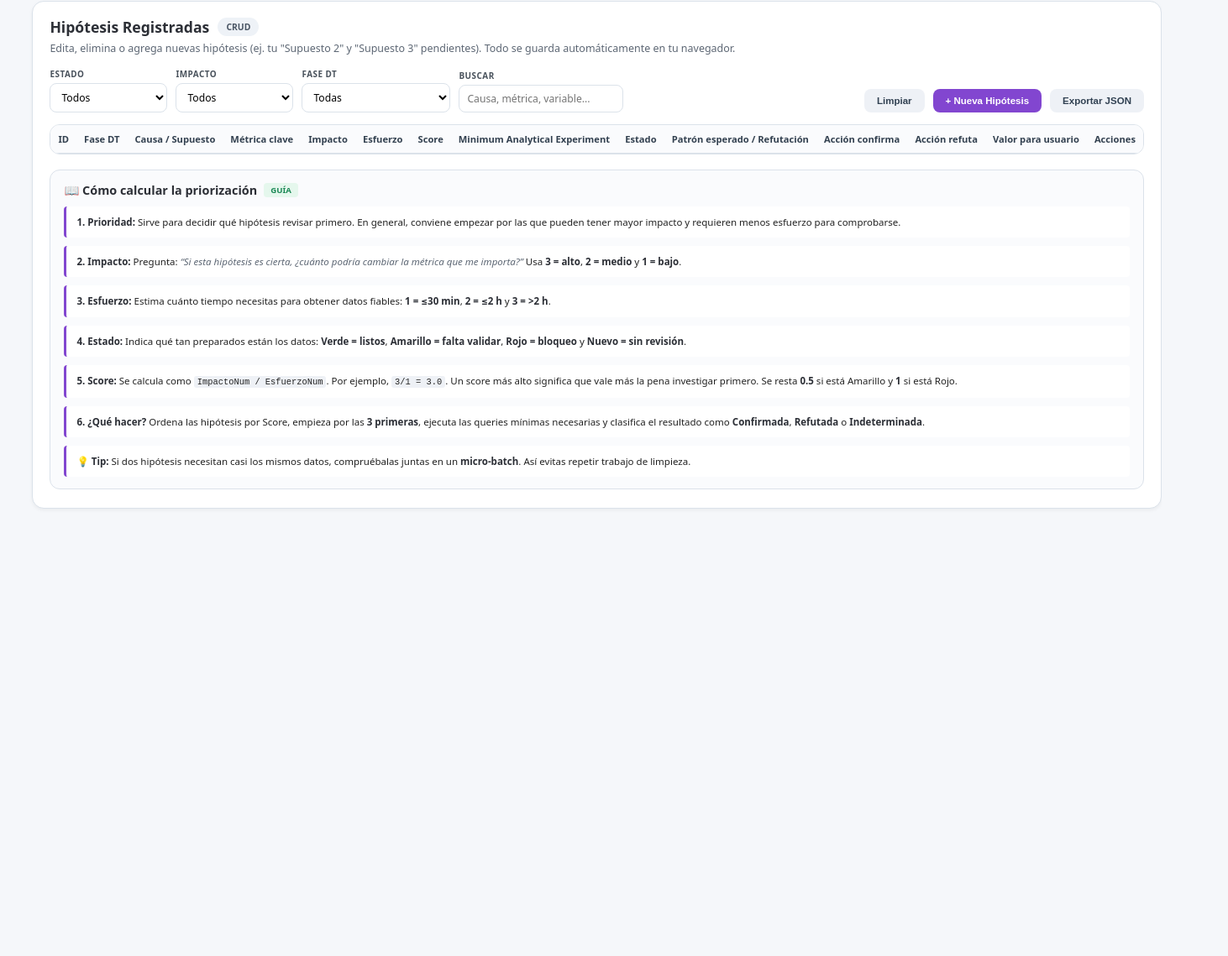
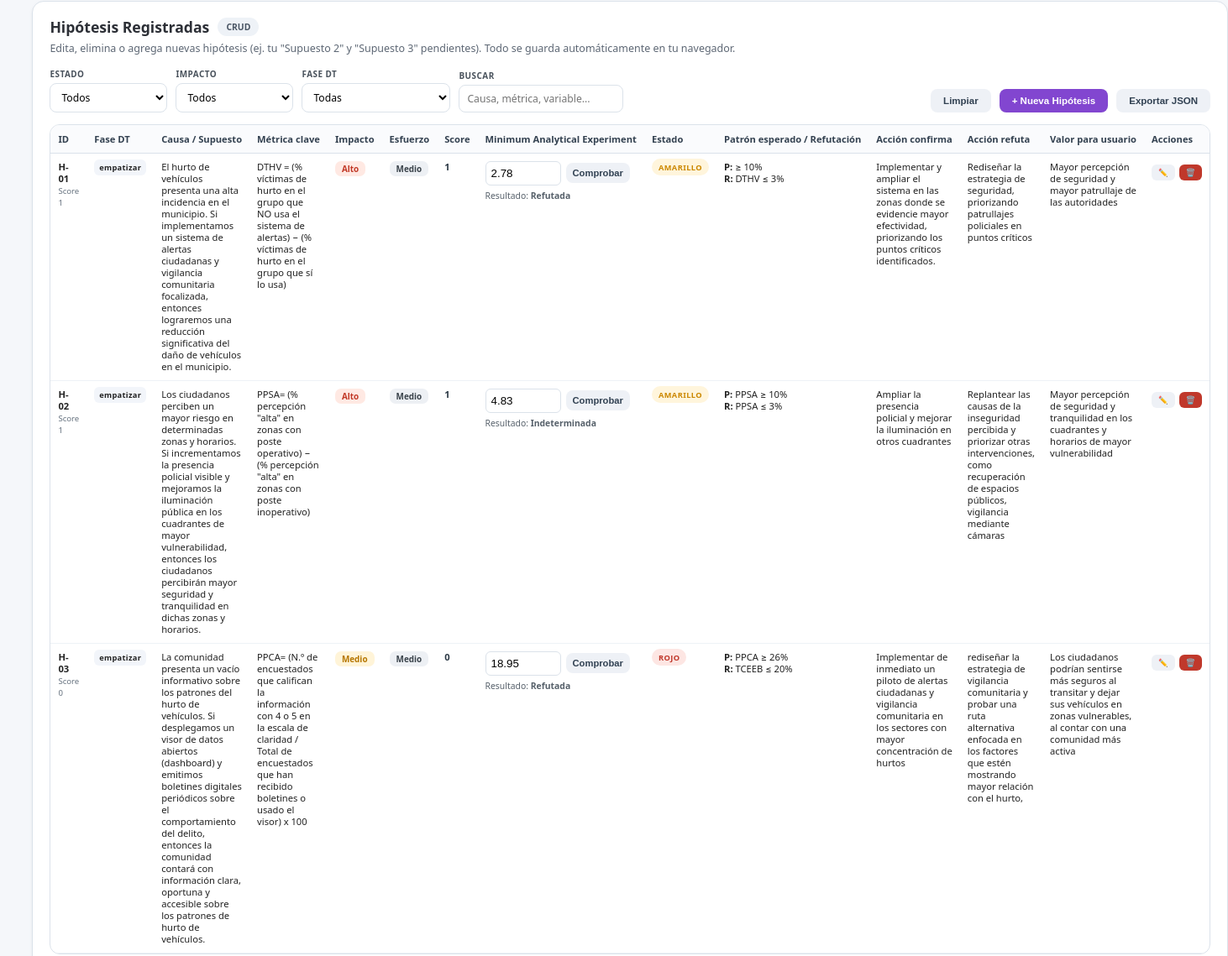
Before and after one commit to estbrayanforero1/Tablero-de-priorizacion-interactivo-de-hipotesis, a plain HTML site: page index.html in a window 1280 px wide. Shown: the part 177-1316 px from the top of the page at 84% size, 1462 px wide, since content can reach past the window. Before the commit the page ends 853 px from the top, so only its background shows below. Drawn offline with nearby package versions, Linux system fonts and the light colour scheme.

Commit message:
Update index.html

```diff
--- a/index.html
+++ b/index.html
@@ -310,52 +310,61 @@ const STORAGE_KEY = "afontibon_hipotesis_v1";
 
 const seedData = [
   {
-    id:"H-01",
-    fase:"empatizar",
-    causa:"El hurto de vehículos presenta una alta incidencia en el municipio. Si implementamos un sistema de alertas ciudadanas y vigilancia comunitaria focalizada, entonces lograremos una reducción significativa del hurto de vehículos en el municipio.",
-    insight:"Quedé con miedo de que me vuelvan a robar.",
-    metrica:"Porcentaje de víctimas de hurto vehicular según uso del sistema de alertas ciudadanas (% víctimas de hurto en el grupo que NO usa el sistema de alertas) − (% víctimas de hurto en el grupo que sí lo usa)",
-    impacto:"alto",
-    esfuerzo:"medio",
-    estado:"a",
-    patron:"4%",
-    refutacion:"PCHV ≤ 3%",
-    accionConfirma:"Implementar y ampliar el sistema en las zonas donde se evidencie mayor efectividad, priorizando los puntos críticos identificados.",
-    accionRefuta:"Rediseñar la estrategia de seguridad, priorizando patrullajes policiales en puntos críticos.",
-    valorUsuario:"Mayor percepción de seguridad y mayor patrullaje de las autoridades.",
-    riesgo:"generar costos operativos, baja participación ciudadana y una falsa sensación de seguridad."
+    "id": "H-01",
+    "fase": "empatizar",
+    "causa": "El hurto de vehículos presenta una alta incidencia en el municipio. Si implementamos un sistema de alertas ciudadanas y vigilancia comunitaria focalizada, entonces lograremos una reducción significativa del daño de vehículos en el municipio.",
+    "insight": "\"Quedé con miedo de que me vuelvan a robar\"",
+    "metrica": "DTHV = (% víctimas de hurto en el grupo que NO usa el sistema de alertas) − (% víctimas de hurto en el grupo que sí lo usa)",
+    "impacto": "alto",
+    "esfuerzo": "medio",
+    "estado": "a",
+    "patron": "≥ 10%",
+    "refutacion": "DTHV ≤ 3%",
+    "accionConfirma": "Implementar y ampliar el sistema en las zonas donde se evidencie mayor efectividad, priorizando los puntos críticos identificados.",
+    "accionRefuta": "Rediseñar la estrategia de seguridad, priorizando patrullajes policiales en puntos críticos",
+    "valorUsuario": "Mayor percepción de seguridad y mayor patrullaje de las autoridades",
+    "riesgo": "",
+    "score": 1,
+    "madValue": 2.78,
+    "madResult": "Refutada"
   },
   {
-    id:"H-02",
-    fase:"empatizar",
-    causa:"Los ciudadanos perciben un mayor riesgo en determinadas zonas y horarios. Si incrementamos la presencia policial visible y mejoramos la iluminación pública en los cuadrantes de mayor vulnerabilidad, entonces los ciudadanos percibirán mayor seguridad y tranquilidad en dichas zonas y horarios.",
-    insight:"Quedé con miedo de que me vuelvan a robar.",
-    metrica:"Porcentaje de percepción de seguridad alta en zonas con postes inteligentes operativos (% de percepción de seguridad "alta" en cuadrantes con poste operativo) − (% de percepción "alta" en cuadrantes con poste inoperativo)",
-    impacto:"alto",
-    esfuerzo:"medio",
-    estado:"a",
-    patron:"10%",
-    refutacion:"PPSA ≤ 2%",
-    accionConfirma:"Ampliar la presencia policial y mejorar la iluminación en otros cuadrantes.",
-    accionRefuta:"Replantear las causas de la inseguridad percibida y priorizar otras intervenciones, como recuperación de espacios públicos, vigilancia mediante cámaras.",
-    valorUsuario:"Mayor percepción de seguridad y tranquilidad en los cuadrantes y horarios de mayor vulnerabilidad.",
-    riesgo:"Se invertirían recursos en presencia policial e iluminación sin lograr una mejora significativa en la percepción de seguridad."
+    "id": "H-02",
+    "fase": "empatizar",
+    "causa": "Los ciudadanos perciben un mayor riesgo en determinadas zonas y horarios. Si incrementamos la presencia policial visible y mejoramos la iluminación pública en los cuadrantes de mayor vulnerabilidad, entonces los ciudadanos percibirán mayor seguridad y tranquilidad en dichas zonas y horarios.",
+    "insight": "“Quede con miedo de que me vuelvan a robar”.",
+    "metrica": "PPSA= (% percepción \"alta\" en zonas con poste operativo) − (% percepción \"alta\" en zonas con poste inoperativo)",
+    "impacto": "alto",
+    "esfuerzo": "medio",
+    "estado": "a",
+    "patron": "PPSA ≥ 10%",
+    "refutacion": "PPSA ≤ 3%",
+    "accionConfirma": "Ampliar la presencia policial y mejorar la iluminación en otros cuadrantes",
+    "accionRefuta": "Replantear las causas de la inseguridad percibida y priorizar otras intervenciones, como recuperación de espacios públicos, vigilancia mediante cámaras",
+    "valorUsuario": "Mayor percepción de seguridad y tranquilidad en los cuadrantes y horarios de mayor vulnerabilidad",
+    "riesgo": "",
+    "score": 1,
+    "madValue": 4.83,
+    "madResult": "Indeterminada"
   },
   {
-    id:"H-03",
-    fase:"empatizar",
-    causa:"La comunidad presenta un vacío informativo sobre los patrones del hurto de vehículos. Si desplegamos un visor de datos abiertos (dashboard) y emitimos boletines digitales periódicos sobre el comportamiento del delito, entonces la comunidad contará con información clara, oportuna y accesible sobre los patrones de hurto de vehículos.",
-    insight:"“Si hubiera sabido que estaba la vía cerrada, me voy por otro lado”",
-    metrica:"Porcentaje de ciudadanos que califican la información de seguridad como clara y accesible (N.º de encuestados que califican la información con 4 o 5 en la escala de claridad / Total de encuestados que han recibido boletines o usado el visor) x 100",
-    impacto:"medio",
-    esfuerzo:"medio",
-    estado:"r",
-    patron:"26%",
-    refutacion:"PCCI ≤ 20%",
-    accionConfirma:"Implementar de inmediato un piloto de alertas ciudadanas y vigilancia comunitaria en los sectores con mayor concentración de hurtos",
-    accionRefuta:"rediseñar la estrategia de vigilancia comunitaria y probar una ruta alternativa enfocada en los factores que estén mostrando mayor relación con el hurto.",
-    valorUsuario:"Los ciudadanos podrían sentirse más seguros al transitar y dejar sus vehículos en zonas vulnerables, al contar con una comunidad más activa",
-    riesgo:"redes de alertas y vigilancia que no reducen realmente el hurto, mientras se dejan de atender otras causas"
+    "id": "H-03",
+    "fase": "empatizar",
+    "causa": "La comunidad presenta un vacío informativo sobre los patrones del hurto de vehículos. Si desplegamos un visor de datos abiertos (dashboard) y emitimos boletines digitales periódicos sobre el comportamiento del delito, entonces la comunidad contará con información clara, oportuna y accesible sobre los patrones de hurto de vehículos.",
+    "insight": "“Si hubiera sabido que estaba la vía cerrada, me voy por otro lado”",
+    "metrica": "PPCA= (N.º de encuestados que califican la información con 4 o 5 en la escala de claridad / Total de encuestados que han recibido boletines o usado el visor) x 100",
+    "impacto": "medio",
+    "esfuerzo": "medio",
+    "estado": "r",
+    "patron": "PPCA ≥ 26%",
+    "refutacion": "TCEEB ≤ 20%",
+    "accionConfirma": "Implementar de inmediato un piloto de alertas ciudadanas y vigilancia comunitaria en los sectores con mayor concentración de hurtos",
+    "accionRefuta": "rediseñar la estrategia de vigilancia comunitaria y probar una ruta alternativa enfocada en los factores que estén mostrando mayor relación con el hurto,",
+    "valorUsuario": "Los ciudadanos podrían sentirse más seguros al transitar y dejar sus vehículos en zonas vulnerables, al contar con una comunidad más activa",
+    "riesgo": "",
+    "score": 0,
+    "madValue": 18.95,
+    "madResult": "Refutada"
   }
 ];
 
```
